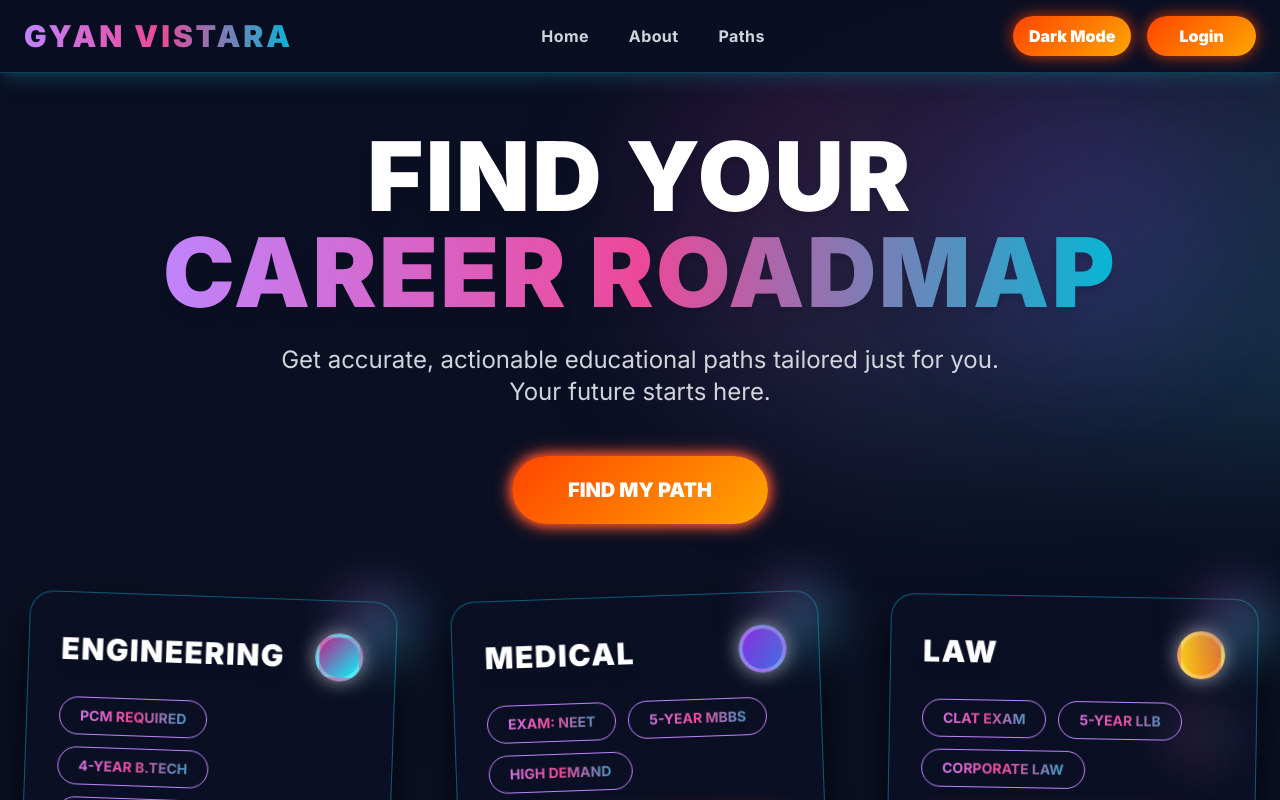
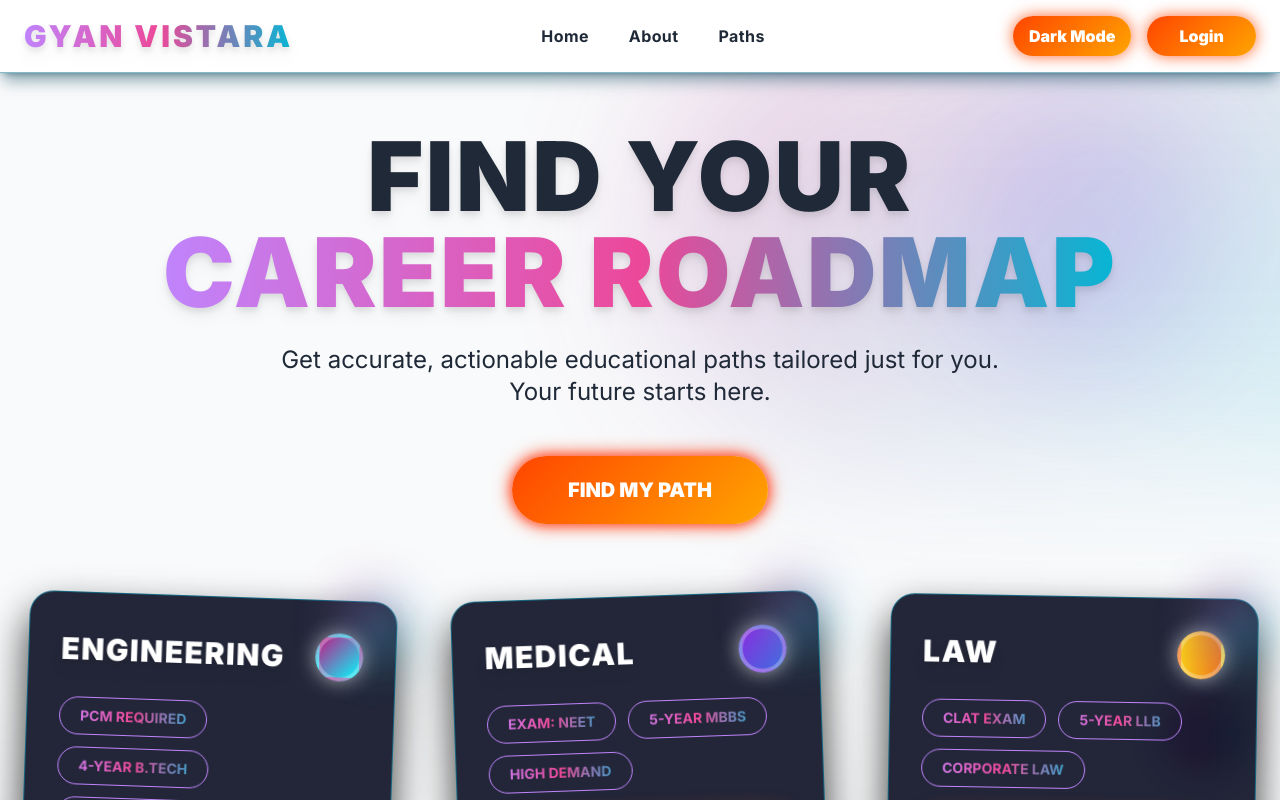
Before and after one commit to shravya235/CoursesPath_Generator, a React app in the folder frontend/: page / in a window 1280 px wide. Shown: the top 800 px of the page. Built offline with nearby package versions, Linux system fonts and the light colour scheme; the HTML template or start-up script is replaced by a standard one.

Commit message:
Added Light/Dark Mode

```diff
--- a/frontend/src/components/Navbar.jsx
+++ b/frontend/src/components/Navbar.jsx
@@ -5,7 +5,6 @@ const Navbar = () => {
   const [theme, setTheme] = useState('light');
 
   useEffect(() => {
-    // On mount, check for saved theme or system preference
     const savedTheme = localStorage.getItem('theme');
     if (savedTheme) {
       setTheme(savedTheme);
@@ -39,7 +38,7 @@ const Navbar = () => {
   };
 
   return (
-    <header className="fixed top-0 left-0 w-full bg-[#0a0f23]/90 backdrop-blur-lg z-50 border-b border-cyan-700/50 shadow-lg shadow-cyan-900/50">
+    <header className="fixed top-0 left-0 w-full bg-light-navbar-bg dark:bg-[#0a0f23]/90 backdrop-blur-lg z-50 border-b border-cyan-700/50 shadow-lg shadow-cyan-900/50">
       <nav className="container mx-auto px-6 py-4 flex justify-between items-center">
         <div className="text-3xl font-extrabold uppercase tracking-widest select-none">
           <span className="bg-gradient-to-r from-purple-400 via-pink-500 to-cyan-500 bg-clip-text text-transparent drop-shadow-lg">
@@ -47,13 +46,13 @@ const Navbar = () => {
           </span>
         </div>
         <div className="hidden md:flex items-center space-x-10">
-          <a href="#" className="text-gray-300 hover:text-white transition-colors duration-300 font-semibold tracking-wide">
+          <a href="#" className="text-light-text dark:text-gray-300 hover:text-gray-900 dark:hover:text-white transition-colors duration-300 font-semibold tracking-wide">
             Home
           </a>
-          <a href="#" className="text-gray-300 hover:text-white transition-colors duration-300 font-semibold tracking-wide">
+          <a href="#" className="text-light-text dark:text-gray-300 hover:text-gray-900 dark:hover:text-white transition-colors duration-300 font-semibold tracking-wide">
             About
           </a>
-          <a href="#" className="text-gray-300 hover:text-white transition-colors duration-300 font-semibold tracking-wide">
+          <a href="#" className="text-light-text dark:text-gray-300 hover:text-gray-900 dark:hover:text-white transition-colors duration-300 font-semibold tracking-wide">
             Paths
           </a>
         </div>
--- a/frontend/src/pages/HomePage.jsx
+++ b/frontend/src/pages/HomePage.jsx
@@ -12,7 +12,7 @@ const HomePage = () => {
   ];
 
   return (
-    <div className="bg-[#0a0f23] min-h-screen text-gray-100 relative overflow-x-hidden font-sans">
+    <div className="bg-light-bg dark:bg-[#0a0f23] min-h-screen text-light-text dark:text-gray-100 relative overflow-x-hidden font-sans">
       <Navbar />
 
       {/* Hero Section */}
@@ -22,13 +22,13 @@ const HomePage = () => {
         <div className="absolute top-20 right-10 w-72 h-72 bg-gradient-purple-blue opacity-15 blur-[60px] rounded-full animate-blob-delayed pointer-events-none select-none"></div>
 
         <div className="container mx-auto px-6 text-center relative z-10 max-w-7xl">
-          <h1 className="text-6xl md:text-8xl font-extrabold uppercase text-white tracking-wide leading-tight drop-shadow-lg">
+          <h1 className="text-6xl md:text-8xl font-extrabold uppercase text-light-text dark:text-white tracking-wide leading-tight drop-shadow-lg">
             FIND YOUR <br />
             <span className="bg-gradient-to-r from-purple-400 via-pink-500 to-cyan-500 bg-clip-text text-transparent">
               CAREER ROADMAP
             </span>
           </h1>
-          <p className="mt-6 text-lg md:text-2xl text-gray-300 max-w-3xl mx-auto font-sans">
+          <p className="mt-6 text-lg md:text-2xl text-light-text dark:text-gray-300 max-w-3xl mx-auto font-sans">
             Get accurate, actionable educational paths tailored just for you. Your future starts here.
           </p>
           <button className="mt-12 bg-gradient-electric-orange text-white font-extrabold uppercase text-xl py-5 px-14 rounded-full shadow-[0_0_20px_#FF5733,0_0_40px_#FF5733] animate-glow transition-all duration-300 hover:scale-110 hover:shadow-[0_0_40px_#FF5733,0_0_80px_#FF5733] hover:bg-gradient-to-r hover:from-orange-500 hover:to-red-500">
--- a/frontend/tailwind.config.js
+++ b/frontend/tailwind.config.js
@@ -12,6 +12,10 @@ export default {
         'brand-dark': '#111827',
         'brand-accent-orange': '#FF5733',
         'brand-accent-blue': '#3B82F6',
+        // Light theme colors
+        'light-bg': '#F9FAFB',
+        'light-navbar-bg': '#FFFFFF',
+        'light-text': '#1F2937',
       },
       // 2. Add your custom background gradients
       backgroundImage: {
```
